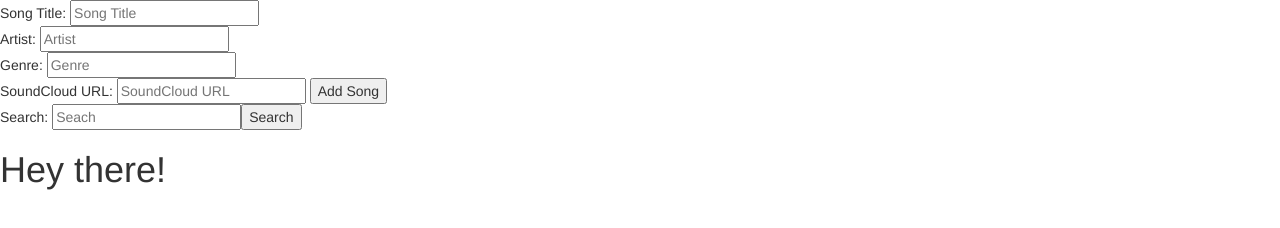
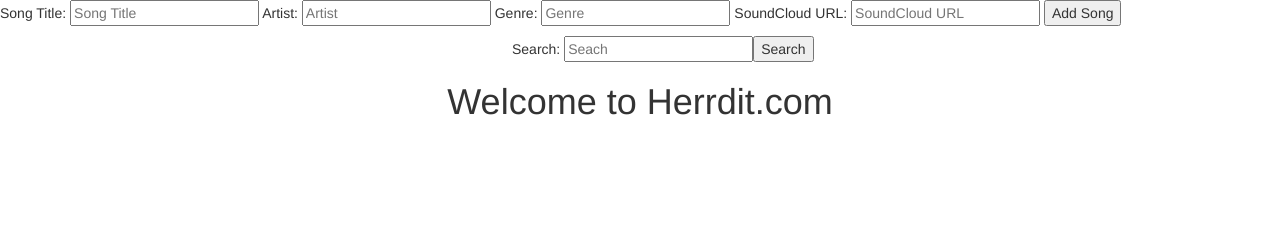
Before and after one commit to APantelides/herddit, a website: page client/index.html in a window 1280 px wide. Drawn offline with nearby package versions, Linux system fonts and the light colour scheme.

Commit message:
Style the main page and make some changes to the HTML

```diff
--- a/client/assets/styles.css
+++ b/client/assets/styles.css
@@ -0,0 +1,8 @@
+#search {
+ padding-top: 10px;
+ margin-left: 40%;
+}
+
+h1 {
+  text-align: center;
+}
--- a/client/index.html
+++ b/client/index.html
@@ -10,9 +10,9 @@
   <body>
     <div id='songs'>
       <form id='addSong'>
-        <span>Song Title: <input type='text' placeholder="Song Title" /></span> <br>
-        <span>Artist: <input type='text' placeholder="Artist" /></span> <br>
-        <span>Genre: <input type='text' placeholder="Genre" /></span> <br>
+        <span>Song Title: <input type='text' placeholder="Song Title" /></span>
+        <span>Artist: <input type='text' placeholder="Artist" /></span>
+        <span>Genre: <input type='text' placeholder="Genre" /></span>
         <span>SoundCloud URL: <input type='url' placeholder="SoundCloud URL" /></span>
         <button id='submitSong'>Add Song</button>
       </form>
@@ -37,7 +37,7 @@
     <script src="https://maxcdn.bootstrapcdn.com/bootstrap/3.3.7/js/bootstrap.min.js" integrity="sha384-Tc5IQib027qvyjSMfHjOMaLkfuWVxZxUPnCJA7l2mCWNIpG9mGCD8wGNIcPD7Txa" crossorigin="anonymous"></script>
 
 
-    <h1>Hey there!</h1>
+    <h1>Welcome to Herrdit.com</h1>
     <div id='app'></div>
   </body>
 
```
